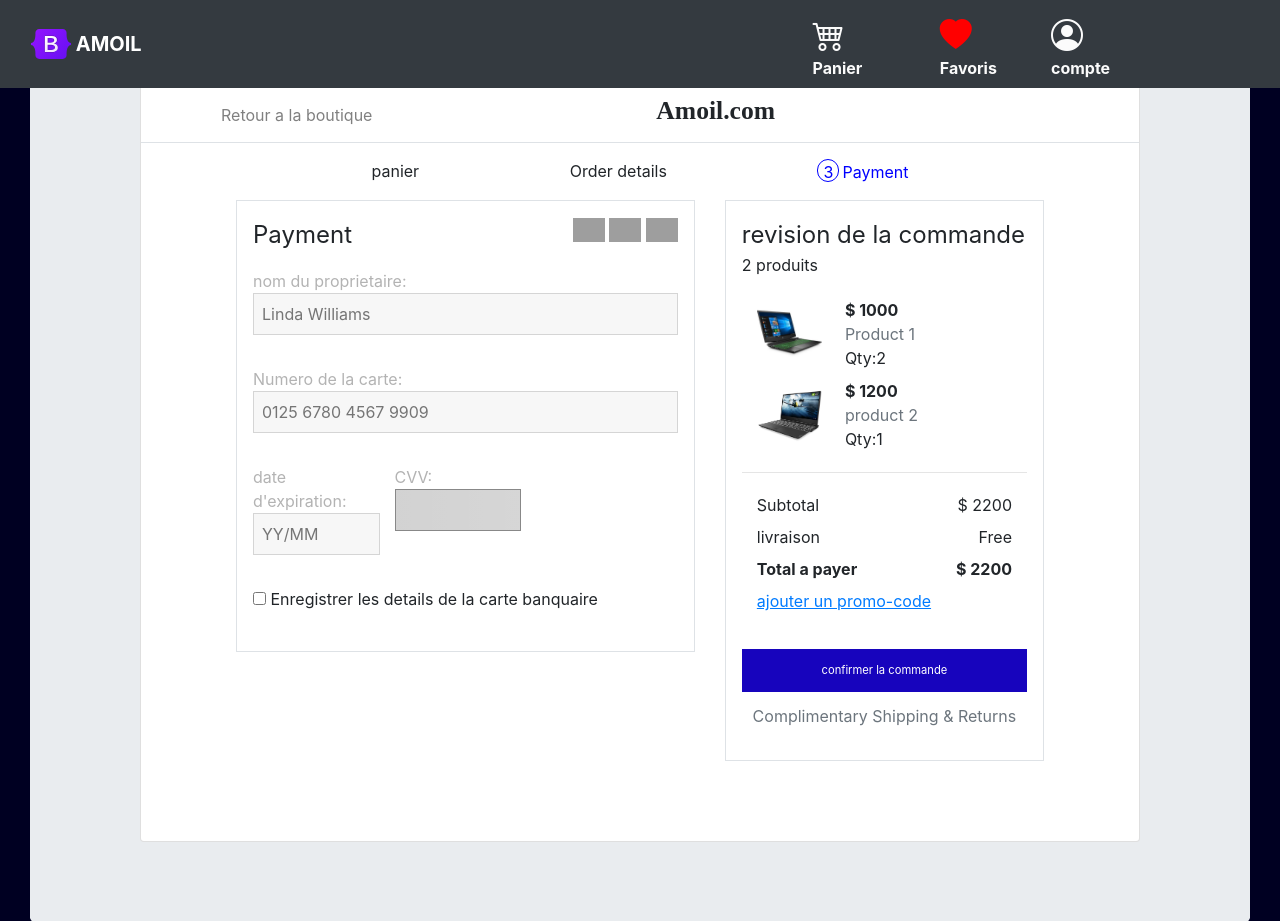
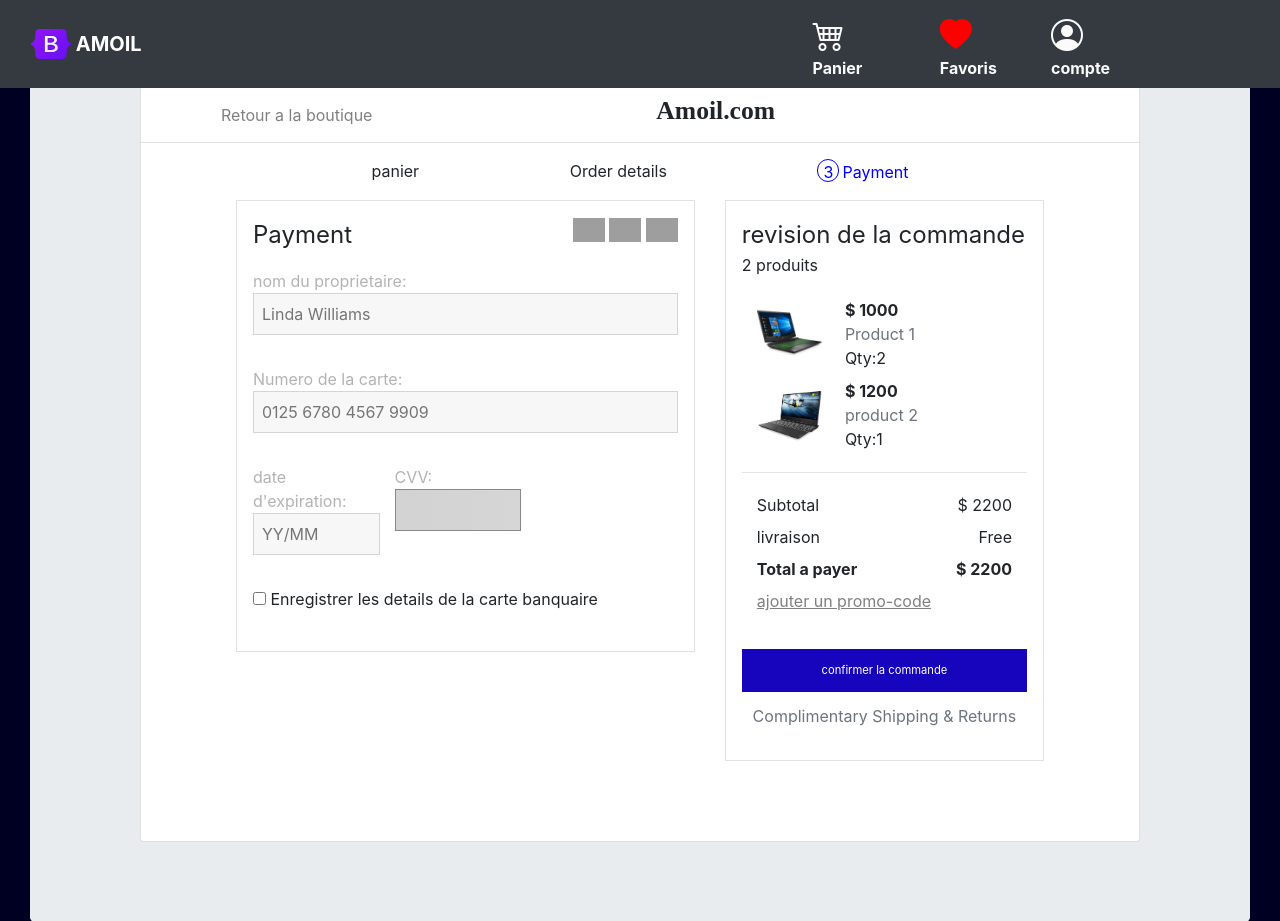
Before and after one commit to outcast292/inpt-web-ecommerce, a PHP site: page /payment.php in a window 1280 px wide. Shown: the top 921 px of the page. Run offline with PHP 8.4, Linux system fonts and the light colour scheme; some web fonts are replaced; grey boxes are pictures that could not be loaded.

Commit message:
modofication d'un lien

```diff
--- a/payment.php
+++ b/payment.php
@@ -83,7 +83,7 @@
                                 <div class="col text-right"><b>$ 2200</b></div>
                             </div>
                             <div class="row lower">
-                                <div class="col text-left"><a href="#"><u>ajouter un promo-code</u></a></div>
+                                <div class="col text-left "><a href="#" class="link"><u>ajouter un promo-code</u></a></div>
                             </div> <button class="btn">confirmer la commande</button>
                             <p class="text-muted text-center">Complimentary Shipping & Returns</p>
                         </div>
```
